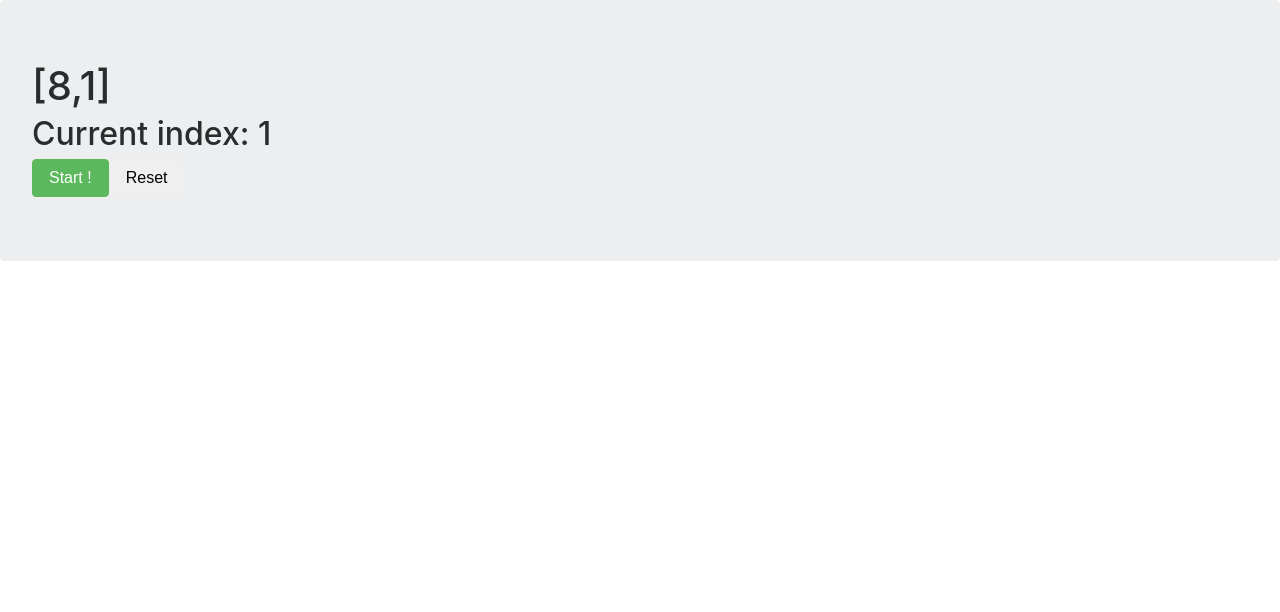
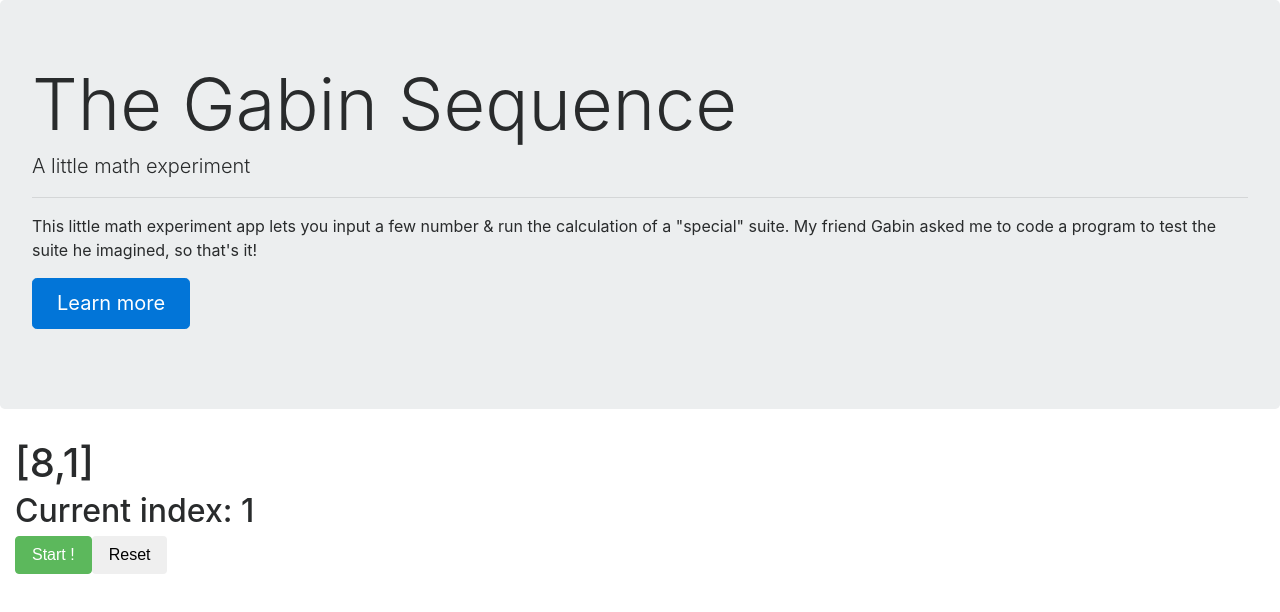
Before and after one commit to napkid/gabin-sequence, a React app: page / in a window 1280 px wide. Shown: the top 612 px of the page. Built offline with nearby package versions, Linux system fonts and the light colour scheme.

Commit message:
Added some basic layout

```diff
--- a/src/components/App.jsx
+++ b/src/components/App.jsx
@@ -3,7 +3,9 @@
 import React from 'react'
 
 import '../bootstrap/scss/bootstrap.scss'
-// import {createSequence, setSequenceHandler, startSequence, stopSequence, resetSequence} from '../sequence/api'
+
+import Layout from './Layout.jsx'
+import Display from './Display.jsx'
 import Sequence from './Sequence.jsx'
 
 var sequence = {}
@@ -14,7 +16,10 @@ export default class App extends React.Component {
   }
   render(){
     return(
-      <Sequence array={[8,1]} />
+      <Layout>
+        <Sequence array={[8,1]} />
+      </Layout>
+
     )
   }
 }
--- a/src/components/Layout.jsx
+++ b/src/components/Layout.jsx
@@ -8,7 +8,20 @@ export default class Layout extends React.Component {
   }
   render(){
     return(
-      <p>Layout</p>
+      <div id='app-layout'>
+        <div className="jumbotron">
+          <h1 className="display-3">The Gabin Sequence</h1>
+          <p className="lead">A little math experiment</p>
+          <hr />
+          <p>This little math experiment app lets you input a few number & run the calculation of a "special" suite. My friend Gabin asked me to code a program to test the suite he imagined, so that's it!</p>
+          <p className="lead">
+            <a className="btn btn-primary btn-lg" href="#about" role="button">Learn more</a>
+          </p>
+        </div>
+        <div className="container-fluid">
+          {this.props.children}
+        </div>
+        </div>
     )
   }
 }
--- a/src/components/Sequence.jsx
+++ b/src/components/Sequence.jsx
@@ -63,7 +63,6 @@ export default class Sequence extends React.Component {
     }))
   }
   renderArray(){
-    // console.log('render: '+this.state.array)
     if(this.state.array !== "end"){
       return JSON.stringify(this.state.array)
     } else {
@@ -72,7 +71,7 @@ export default class Sequence extends React.Component {
   }
   render(){
     return(
-      <div className="jumbotron">
+      <div>
         <h1>{this.renderArray()}</h1>
         <h2>Current index: {this.state.index}</h2>
         <button className="btn btn-success" onClick={() => this.start()} >Start !</button>
```
